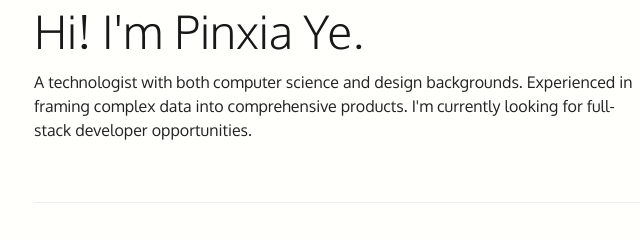
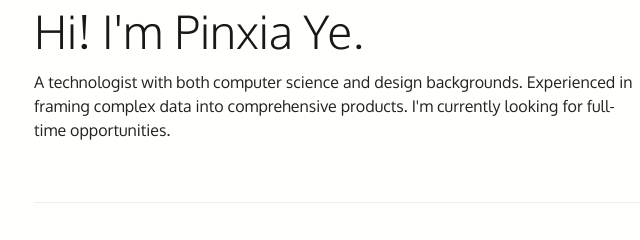
Before and after one commit to aixnip/yepinxia.github.io, a plain HTML site: page index.html in a window 1280 px wide. Shown: the part 128-368 px from the top of the page, 106-746 px from the left. Drawn offline with nearby package versions, Linux system fonts and the light colour scheme.

Commit message:
upload files / text update

```diff
--- a/index.html
+++ b/index.html
@@ -46,7 +46,7 @@
     <div class="text">
 		<h1>Hi! I'm Pinxia Ye.</h1>
         <h2></h2>
-        <p>A technologist with both computer science and design backgrounds. Experienced in framing complex data into comprehensive products. I'm currently looking for full-stack developer opportunities.</p>
+        <p>A technologist with both computer science and design backgrounds. Experienced in framing complex data into comprehensive products. I'm currently looking for full-time opportunities.</p>
         <p></p>
 	</div>
     <div id="line"><div></div></div>
```
Also changed, not shown: 3 other files.
